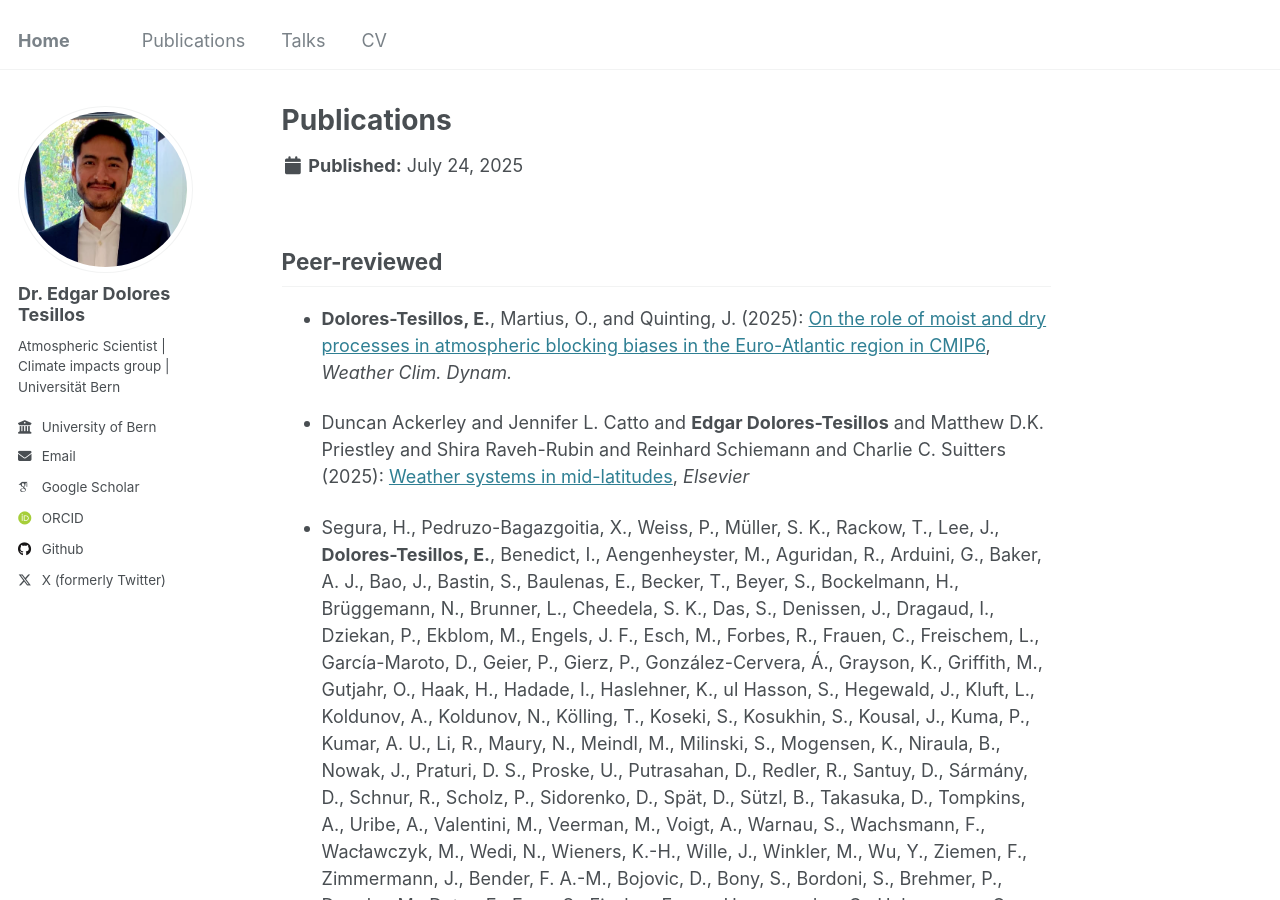
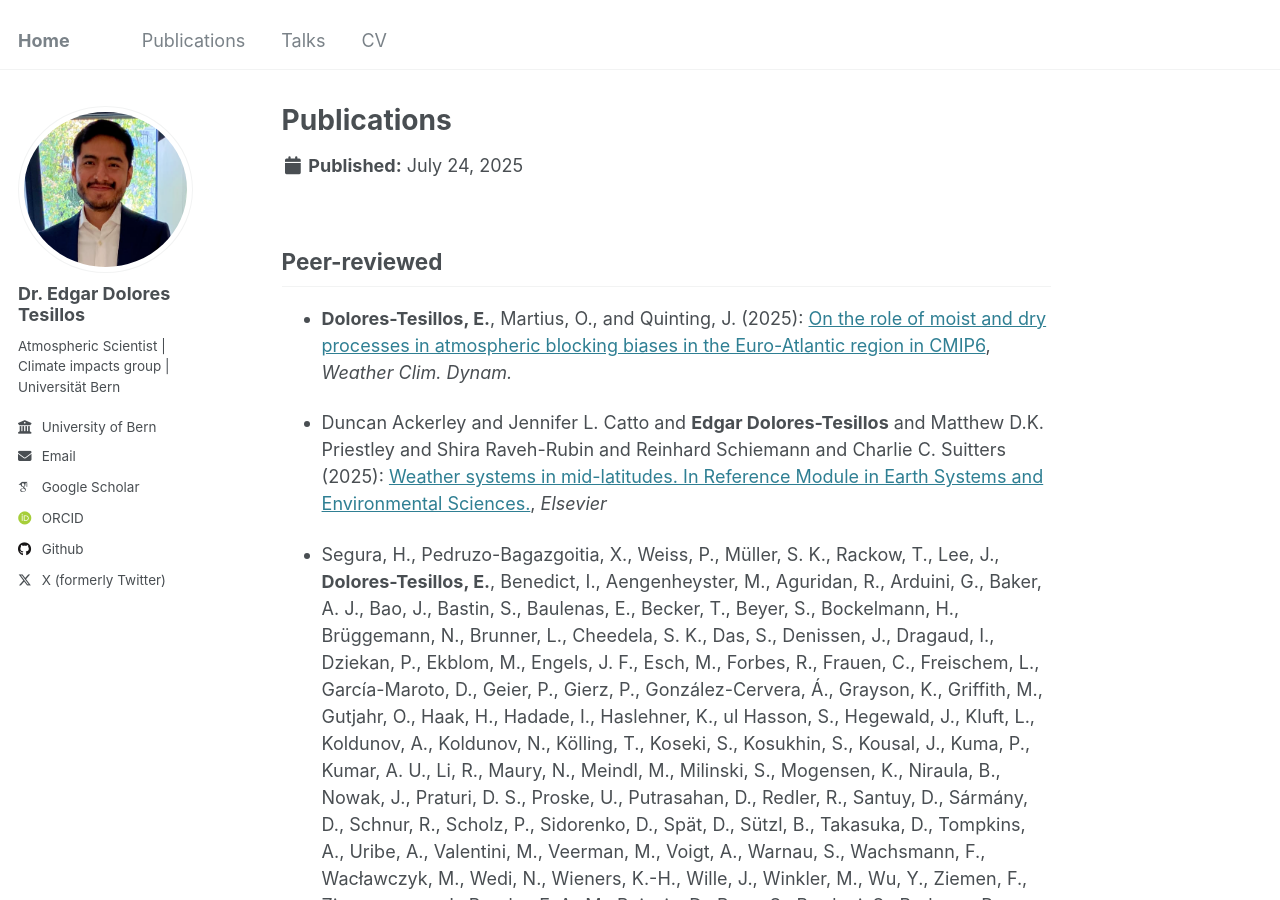
Before and after one commit to edgardotes/edgardotes.github.io, a Jekyll site: the page built from _publications/publications.md, in a window 1280 px wide and 900 px high. Built offline with Jekyll 4.4.1, drawn with Linux system fonts in a browser that asks for light colours; some web fonts are replaced.

Commit message:
Update publications.md

```diff
--- a/_publications/publications.md
+++ b/_publications/publications.md
@@ -37,7 +37,7 @@ _Weather Clim. Dynam._
  -->
 
  - Duncan Ackerley and Jennifer L. Catto and **Edgar Dolores-Tesillos** and Matthew D.K. Priestley and Shira Raveh-Rubin and Reinhard Schiemann and Charlie C. Suitters (2025):
-<a href="https://www.sciencedirect.com/science/article/pii/B9780443157486000058" target="_blank">Weather systems in mid-latitudes</a>,
+<a href="https://www.sciencedirect.com/science/article/pii/B9780443157486000058" target="_blank">Weather systems in mid-latitudes. In Reference Module in Earth Systems and Environmental Sciences.</a>,
 _Elsevier_
 <!--
 <a href="/publications/Ackerley2025_elsevier_blocks.pdf" target="_blank"><b>PDF</b></a>,
```
